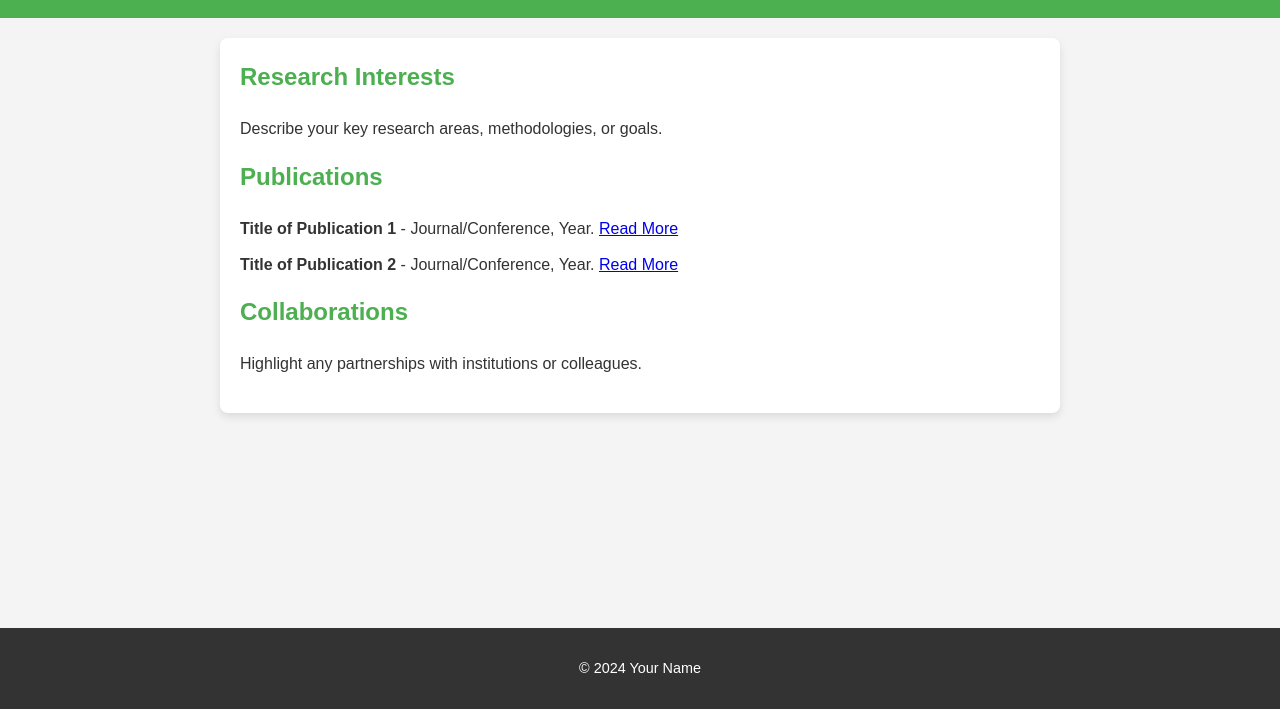
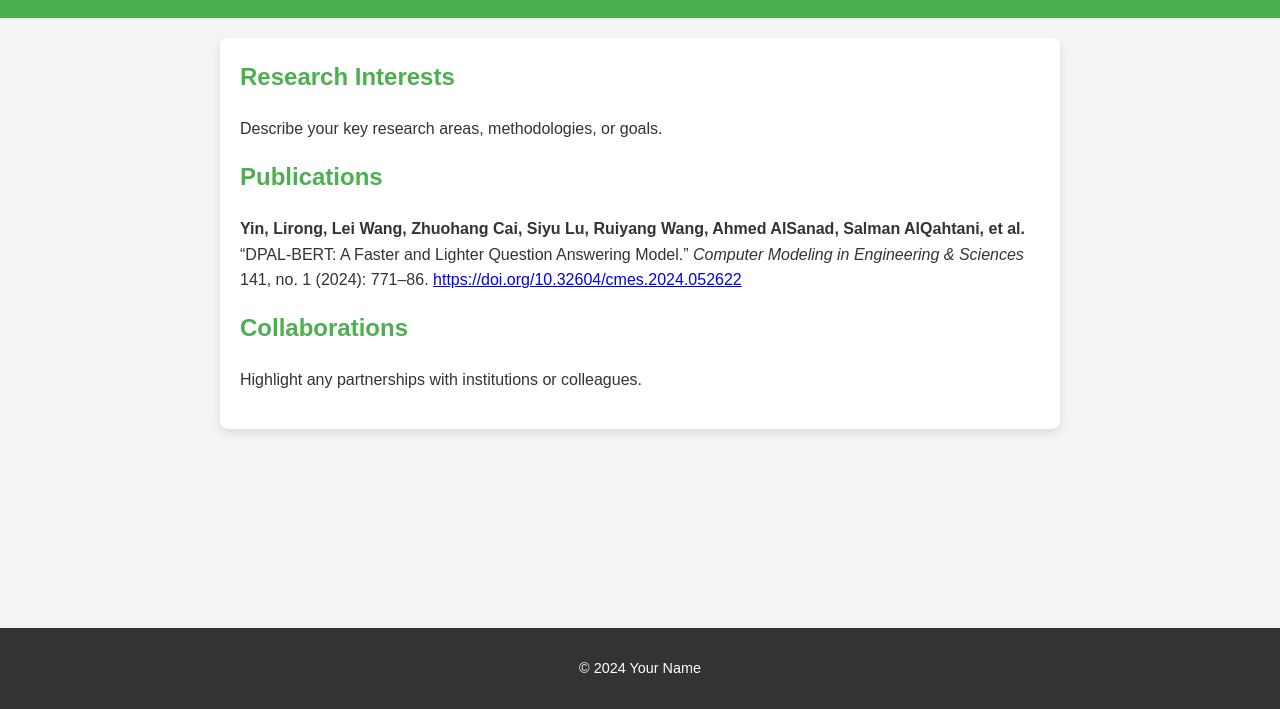
Before and after one commit to leiwanglsu/leiwanglsu.github.io, a plain HTML site: page research.html in a window 1280 px wide. Shown: the part 91-800 px from the top of the page. Drawn offline with Linux system fonts and the light colour scheme.

Commit message:
updated a publication

```diff
--- a/research.html
+++ b/research.html
@@ -25,9 +25,12 @@
         <section>
             <h2>Publications</h2>
             <ul>
-                <li><strong>Title of Publication 1</strong> - Journal/Conference, Year. <a href="#">Read More</a></li>
-                <li><strong>Title of Publication 2</strong> - Journal/Conference, Year. <a href="#">Read More</a></li>
-            </ul>
+                <li>
+                    <strong>Yin, Lirong, Lei Wang, Zhuohang Cai, Siyu Lu, Ruiyang Wang, Ahmed AlSanad, Salman AlQahtani, et al.</strong>
+                    “DPAL-BERT: A Faster and Lighter Question Answering Model.”
+                    <em>Computer Modeling in Engineering & Sciences</em> 141, no. 1 (2024): 771–86.
+                    <a href="https://doi.org/10.32604/cmes.2024.052622" target="_blank">https://doi.org/10.32604/cmes.2024.052622</a>
+                </li>
         </section>
         <section>
             <h2>Collaborations</h2>
```
